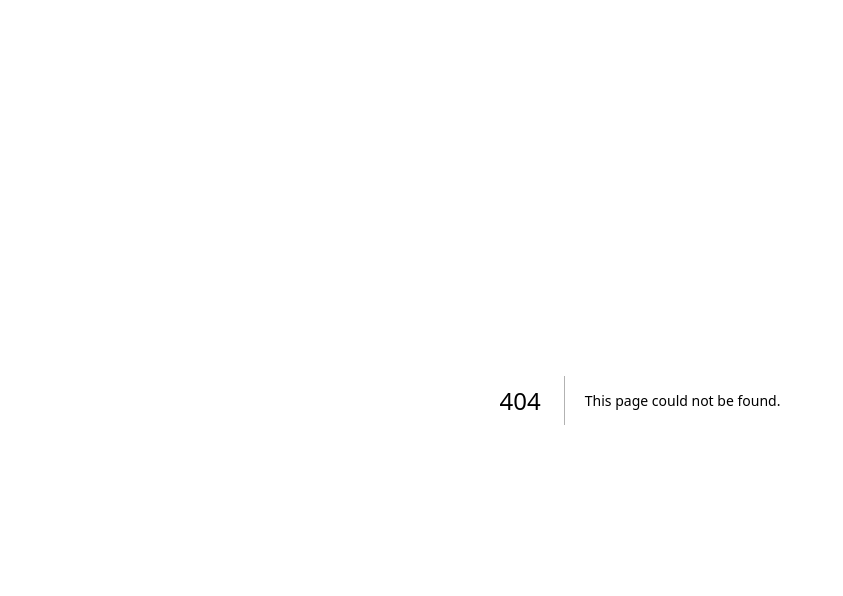
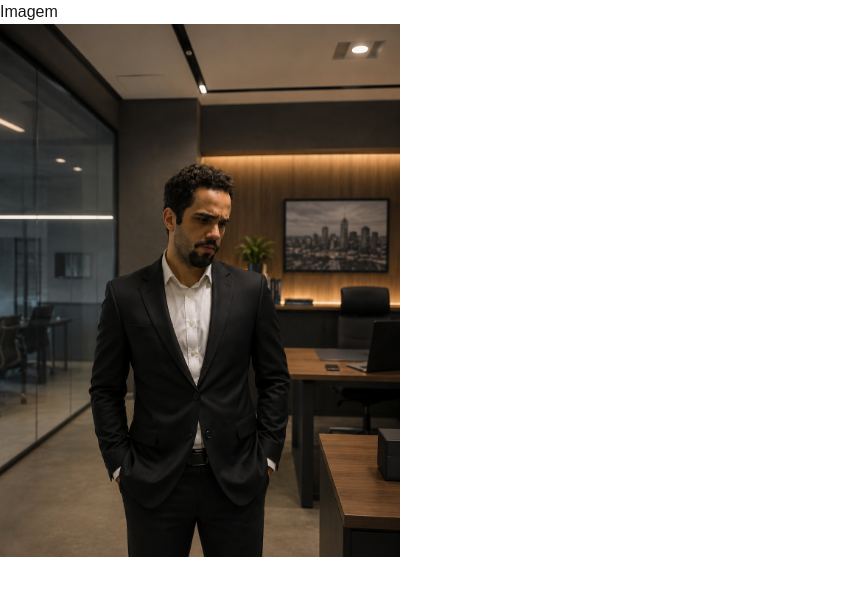
Before and after one commit to gabrielhdantaspimentel/Full-Stack-Web-com-Node-JavaScript-e-TypeScript, a Next.js app in the folder Section 30 - React/react-fundamentos/: page /fundamentos/4_imagens in a window 1280 px wide. Before the commit this address had no page. Shown: the top 596 px of the page, without its empty margins (0-843 px from the left). Built offline with nearby package versions, Linux system fonts and the light colour scheme.

Commit message:
Aula 319 - Exibindo imagens

```diff
--- /dev/null
+++ b/Section 30 - React/react-fundamentos/src/app/fundamentos/4_imagens/page.tsx
@@ -0,0 +1,31 @@
+import Image from "next/image"
+
+export default function Page(){
+
+    const usuario = {
+        nome: "Gabriel",
+        urlPerfil: "https://assets-lp.aiease.ai/ea-assets/headshot-generator/AI-generated-male-headshot-example-from-AI-Ease-1.webp"
+    }
+
+    return (
+        <div>
+        <h1>Imagem</h1>
+        <Image
+        src="/img/gabriel.png"
+        alt={ "Nome"+ usuario.nome }
+        width={400}
+        height={550}
+        />
+
+        {/* <img
+        // src={usuario.urlPerfil}
+        src="/img/gabriel.png"
+        alt={ "Nome"+ usuario.nome }
+        style={
+            {width: 400, height: 550}
+        }
+        /> */}
+
+        </div>
+    )
+}
```
Also changed, not shown: Section 30 - React/react-fundamentos/public/img/gabriel.png (added).
